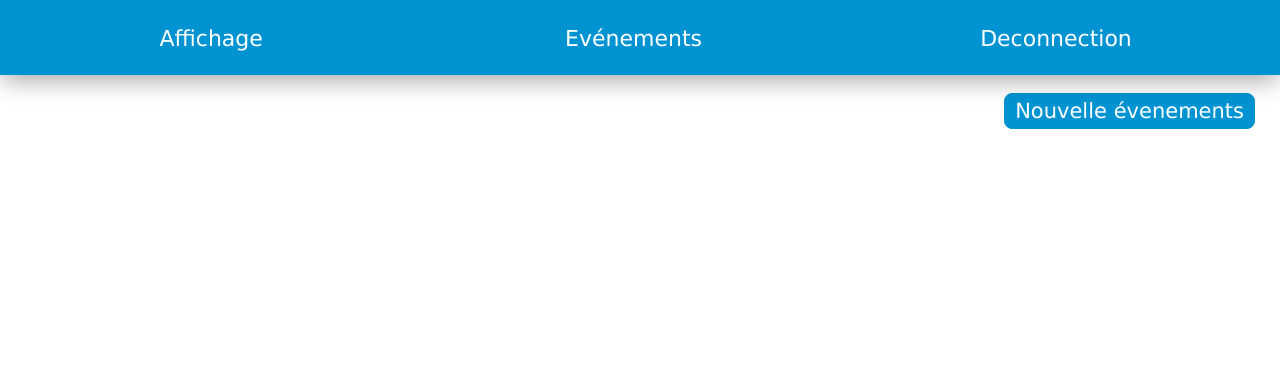
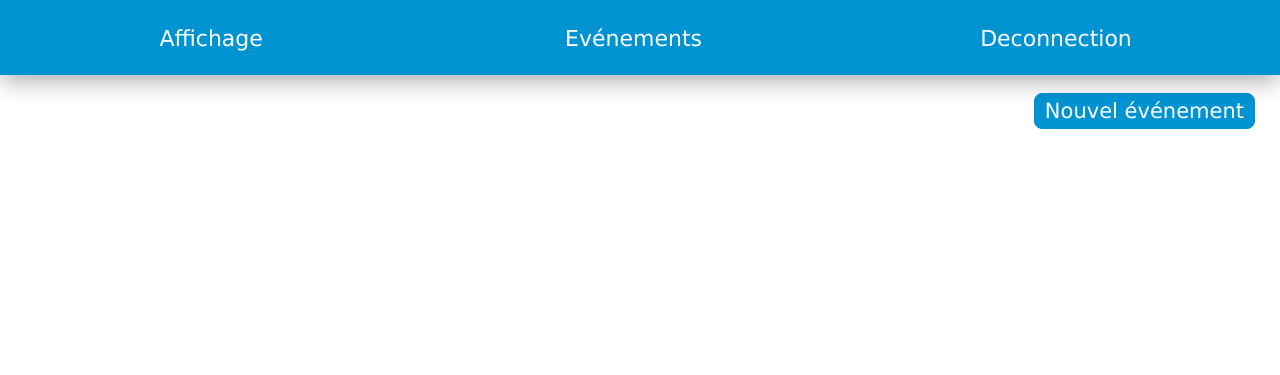
Before and after one commit to SaillyMaxence/-LP-DIM-Challenge-Web, a PHP site: page /pages/evenement.php in a window 1280 px wide. Shown: the top 375 px of the page. Run offline with PHP 8.4, Linux system fonts and the light colour scheme; data that the repository does not hold is empty.

Commit message:
Correction du bouton d'ajout d'événements
(Désolé Florient, c'est plus fort que moi...)

```diff
--- a/pages/evenement.php
+++ b/pages/evenement.php
@@ -21,7 +21,7 @@
         <div class="grp1">
             <table id="datatable"></table>
 <br>
-           <a href="" id="newevent">Nouvelle évenements</a>
+           <a href="" id="newevent">Nouvel événement</a>
         </div>
 
     </div>
```
